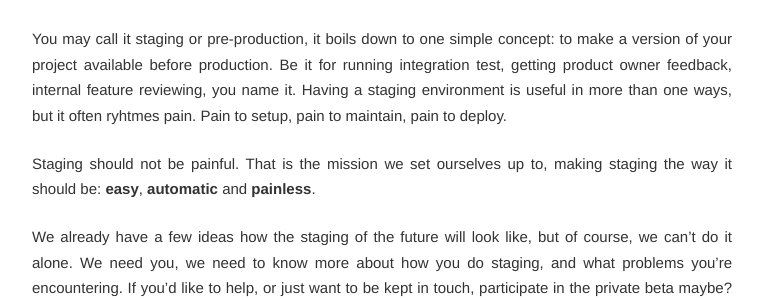
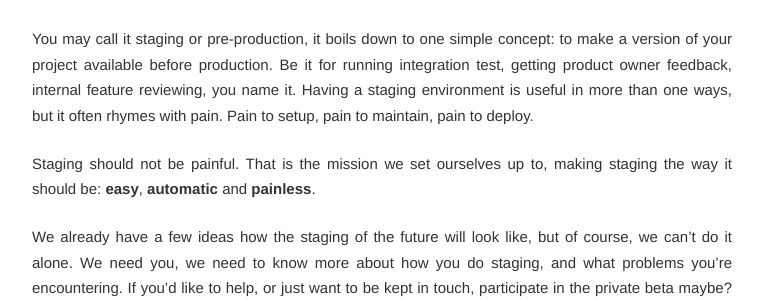
Before and after one commit to pborreli/blog-2, a Jekyll site: the page built from _posts/2013-11-14-redesigning-the-staging-experience.md, in a window 1280 px wide. Shown: the part 239-539 px from the top of the page, without its empty margins (258-1021 px from the left). Built offline with Jekyll 4.4.1, drawn with Linux system fonts in a browser that asks for light colours.

Commit message:
Fixed typos

```diff
--- a/_posts/2013-11-14-redesigning-the-staging-experience.md
+++ b/_posts/2013-11-14-redesigning-the-staging-experience.md
@@ -7,7 +7,7 @@ comments: false
 published: true
 ---
 
-You may call it staging or pre-production, it boils down to one simple concept: to make a version of your project available before production. Be it for running integration test, getting product owner feedback, internal feature reviewing, you name it. Having a staging environment is useful in more than one ways, but it often ryhtmes pain. Pain to setup, pain to maintain, pain to deploy.
+You may call it staging or pre-production, it boils down to one simple concept: to make a version of your project available before production. Be it for running integration test, getting product owner feedback, internal feature reviewing, you name it. Having a staging environment is useful in more than one ways, but it often rhymes with pain. Pain to setup, pain to maintain, pain to deploy.
 
 Staging should not be painful. That is the mission we set ourselves up to, making staging the way it should be: __easy__, __automatic__ and __painless__.
 
```
Also changed, not shown: _posts/2013-11-15-making-docker-containers-communicate.md (+1 -1 lines), _posts/2013-12-09-what-can-stage-1-do-for-me-and-how.md (+1 -1 lines).
